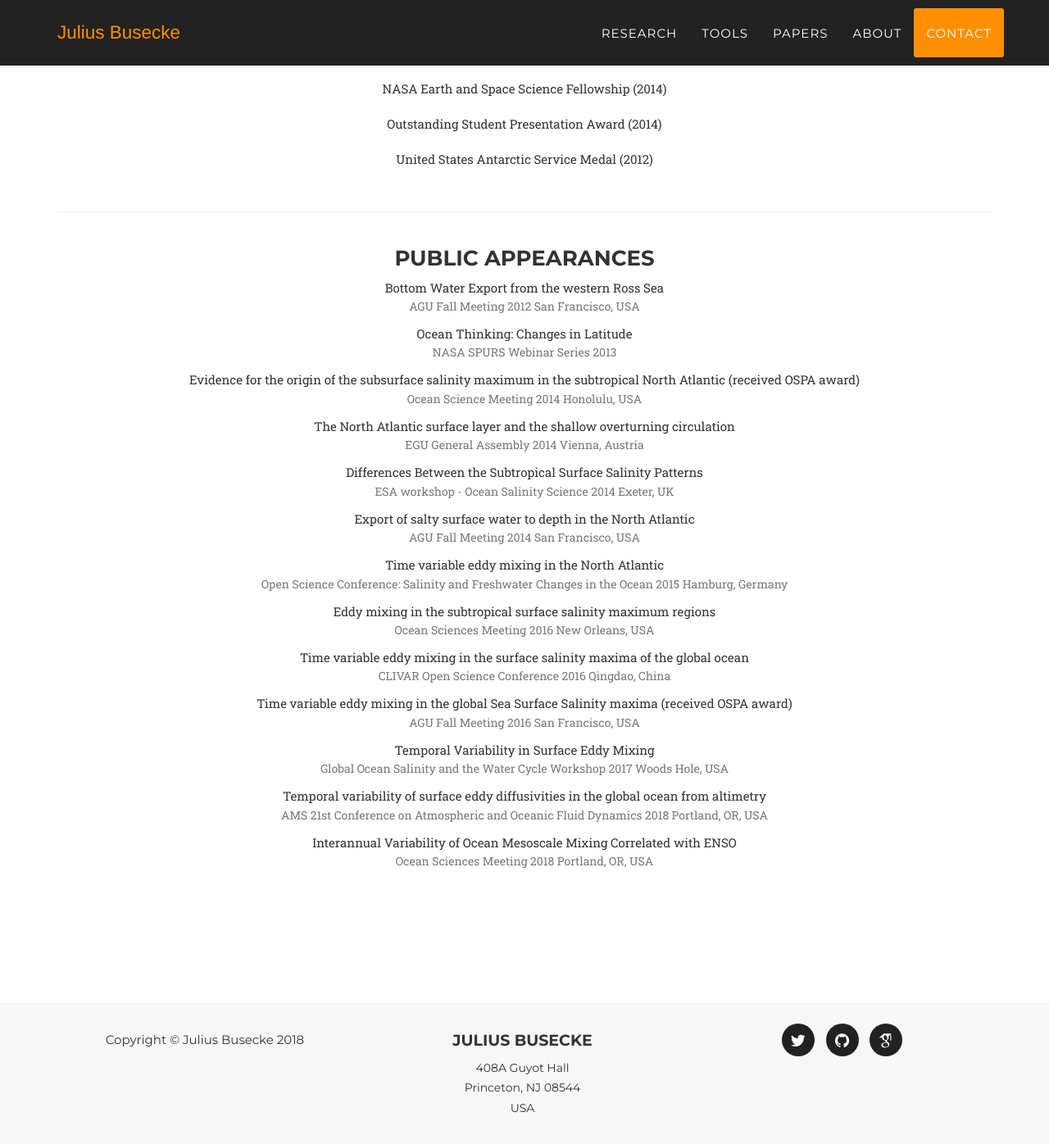
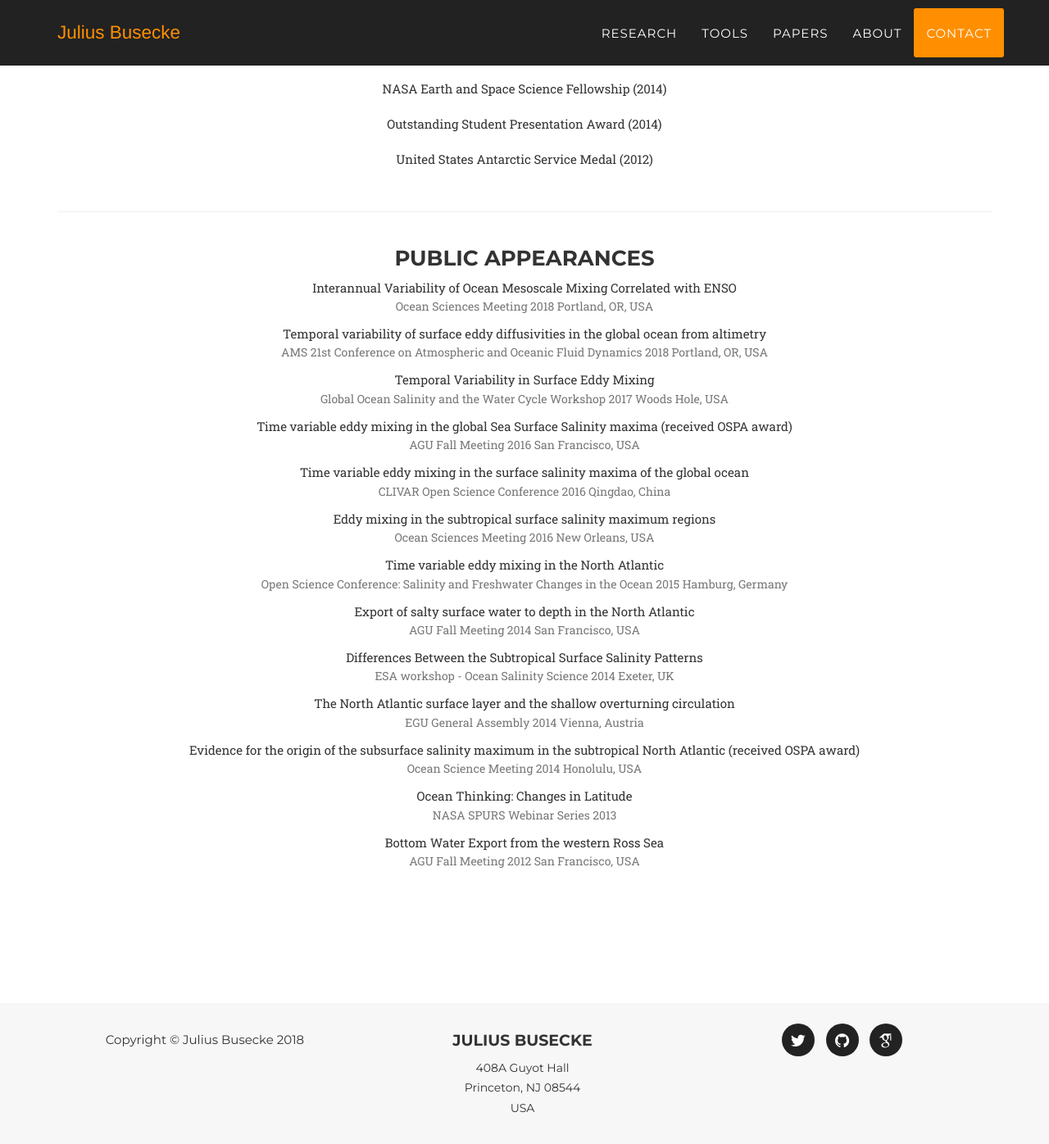
Before and after one commit to jbusecke/jbusecke.github.io, a Jekyll site: the page built from index.html, in a window 1280 px wide and 1400 px high, scrolled down 5146 px. Shown: the top 1396 px of the window at 82% size. Built offline with Jekyll 4.4.1, drawn with Linux system fonts in a browser that asks for light colours; some web fonts are replaced; comment, search, counter and statistics services are not loaded.

Commit message:
Presentations now sorted reverse by date

```diff
--- a/_includes/about.html
+++ b/_includes/about.html
@@ -87,7 +87,8 @@
                 <div class="col-lg-12 text-center">
                   <h3 class="heading">Public Appearances</h3>
                   <ul class="cv_list">
-                    {% for pres in site.data.presentations %}
+                    {% assign sorted = (site.data.presentations | sort: 'year') | reverse %}
+                    {% for pres in sorted %}
                       {% if pres.pick %}
                       <li>
                       {{pres.title}}
```
